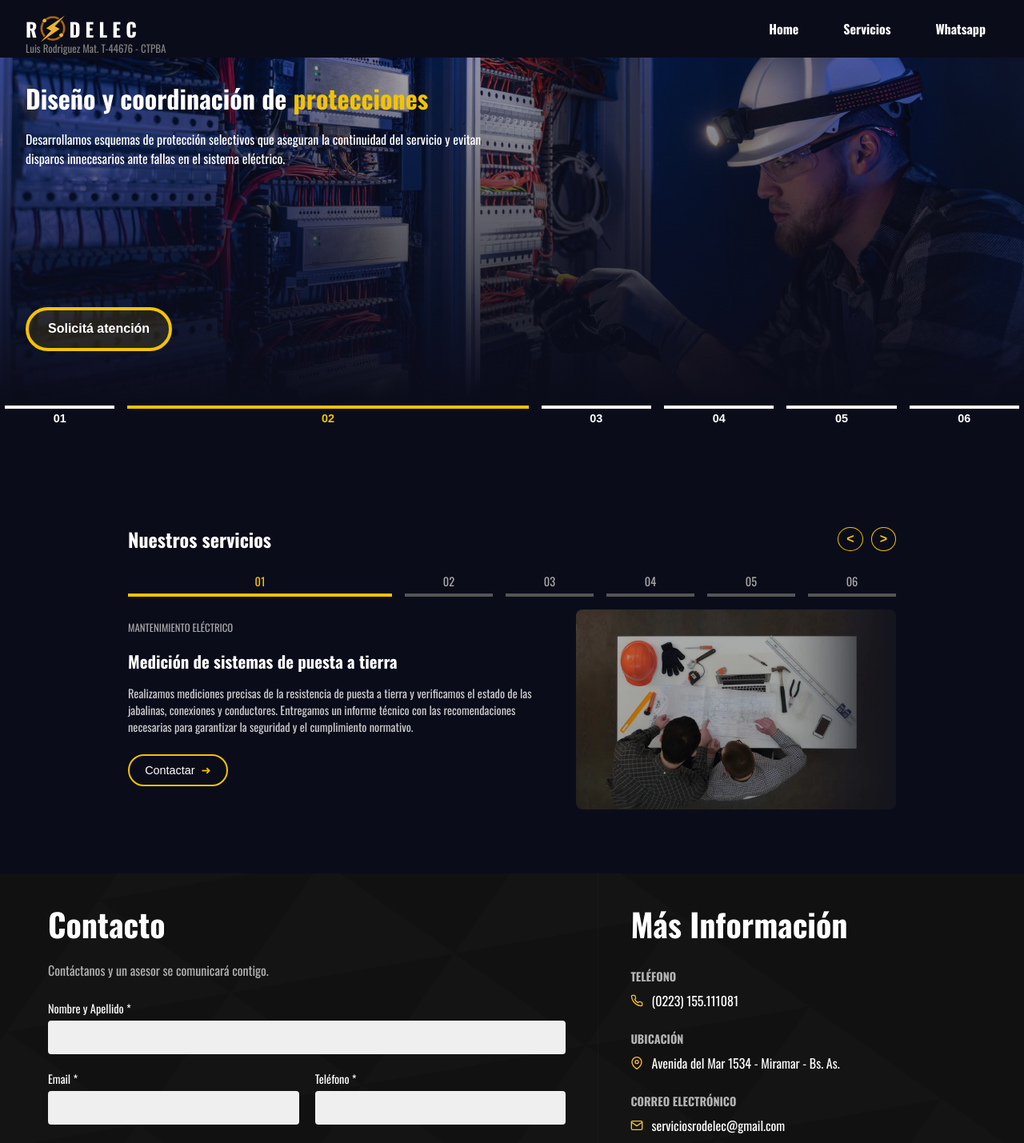
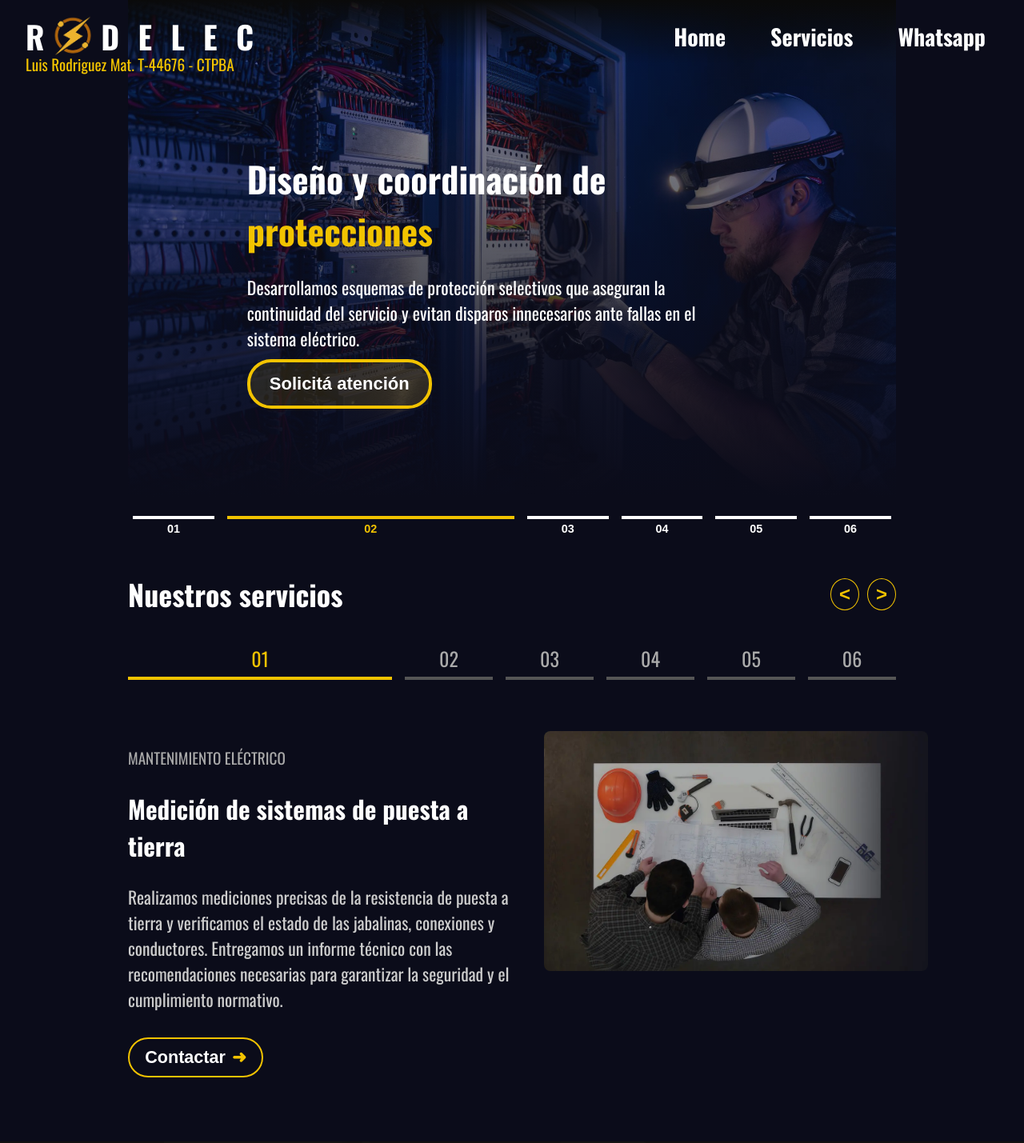
Before and after one commit to theMarroc/rodelec, a React (Vite) app: page / in a window 1280 px wide. Shown: the top 1429 px of the page at 80% size. Built offline with nearby package versions, Linux system fonts and the light colour scheme.

Commit message:
V 2 Railway

```diff
--- a/index.html
+++ b/index.html
@@ -2,7 +2,7 @@
 <html lang="en">
   <head>
     <meta charset="UTF-8" />
-    <link rel="icon" type="image/svg+xml" href="/vite.svg" />
+    <link rel="icon" type="image/png" href="/logo-rodelec.png" />
     <meta name="viewport" content="width=device-width, initial-scale=1.0" />
     <title>Rodelec</title>
   </head>
--- a/src/App.jsx
+++ b/src/App.jsx
@@ -1,19 +1,42 @@
 import React from "react";
 import { BrowserRouter, Routes, Route } from "react-router-dom";
+
 import Header from "./components/Header";
-import FooterForm from "./components/FooterForm";
 import Carousel from "./components/Carousel";
 import Services from "./components/Services";
+import Slider from "./components/Slider";
+import FooterForm from "./components/FooterForm";
 import Footer from "./components/Footer";
 
 function App() {
   return (
     <BrowserRouter>
       <Header />
+
+      {/* Rutas */}
       <Routes>
-        <Route path="/" element={<Carousel />} />
+        <Route
+          path="/"
+          element={
+            <>
+              <Carousel />
+              <Services />
+              {/* <Slider /> */}
+            </>
+          }
+        />
+        <Route
+          path="/Services"
+          element={
+            <>
+
+              <Services />
+            </>
+          }
+        />
       </Routes>
-      <Services />
+
+
       <FooterForm />
       <Footer />
     </BrowserRouter>
--- a/src/components/Carousel.jsx
+++ b/src/components/Carousel.jsx
@@ -1,161 +1,7 @@
 import React, { useState, useEffect } from "react";
 import styled, { createGlobalStyle, keyframes } from "styled-components";
 
-const GlobalStyle = createGlobalStyle`
-  @import url('https://fonts.googleapis.com/css2?family=Lobster&family=Oswald:wght@200..700&display=swap');
 
-  body {
-    margin: 0;
-    font-family: 'Oswald', sans-serif;
-
-
-  }
-`;
-
-const CarouselWrapper = styled.section`
-  position: relative;
-  width: 100%;
-  height: 60vh;
-  background: url(${props => props.bg}) center/cover no-repeat;
-  display: flex;
-  color: #fff;
-  transition: background 0.5s ease-in-out;
-
-`;
-
-const Overlay = styled.div`
-  position: absolute;
-  top: 0;
-  left: 0;
-  width: 100%;
-  height: 100%;
-  background: linear-gradient(90deg, rgba(0,0,0,0.8) 50%, transparent 100%);
-  pointer-events: none; /* para no bloquear clics */
-  z-index: 1;
-`;
-const Overlay2 = styled.div`
-  position: absolute;
-  top: 0;
-  left: 0;
-  width: 100%;
-  height: 100%;
-  background: linear-gradient(360deg, #0b0c1a 10%, transparent 150%);
-  pointer-events: none; /* para no bloquear clics */
-  z-index: 1;
-`;
-
-
-const Content = styled.div`
-  position: relative;
-  z-index: 2;
-  max-width: 600px;
-  padding: 0rem 2rem 0rem 2rem;
-`;
-
-const Title = styled.h2`
-  font-size: 2rem;
-  font-weight: bold;
-  margin-bottom: 1rem;
-
-  span {
-    color: #f2c300;
-  }
-`;
-
-const Text = styled.p`
-  font-size: 1rem;
-  margin-bottom: 2rem;
-`;
-
-const Button = styled.button`
-  position: absolute;
-  top: 65%;
-  left: 2rem;
-  background-color: #f2c2001c;
-  border: solid 4px #f2c300;
-  color: #fff;
-  padding: 0.9rem 1.5rem;
-  font-size: 1rem;
-  border-radius: 30px;
-  font-weight: bold;
-  cursor: pointer;
-  transition: 0.3s;
-  z-index: 4;
-
-  &:hover {
-    background-color: #f2c300;
-    color: #000;
-  }
-`;
-
-// Sliders del Carousel
-const NavContainer = styled.div`
-  position: absolute;
-  justify-content: center;
-  bottom: 20px;
-  left: 0;
-  width: 100%;
-  display: flex;
-  gap: 4px;
-  z-index: 3;
-`;
-
-const SlideButton = styled.button`
-  flex-grow: ${props => (props.active ? 4 : 1)};
-  display: flex;
-  flex-direction: column;
-  align-items: center;
-  justify-content: center;
-  background: none;
-  border: none;
-  cursor: pointer;
-  color: ${props => (props.active ? "#f2c300" : "#fff")};
-  font-weight: bold;
-  font-size: 0.9rem;
-  transition: all 0.3s ease;
-
-  &::before {
-    content: "";
-    display: block;
-    width: 100%;
-    height: 4px;
-    background-color: ${props => (props.active ? "#f2c300" : "#fff")};
-    margin-bottom: 4px;
-    transition: all 0.3s ease;
-  }
-
-  &:hover::before {
-    background-color: #f2c300;
-  }
-
-  &:hover {
-    color: #f2c300;
-  }
-`;
-
-//Touchpad del Carousel
-
-const NavButton = styled.button`
-  position: absolute;
-  top: 0;
-  bottom: 0;
-  width: 50%;
-  background: transparent;
-  border: none;
-  z-index: 2;
-
-  &:hover {
-    background: rgba(0, 0, 0, 0.005);
-  }
-`;
-
-const PrevButton = styled(NavButton)`
-  left: 0;
-`;
-
-const NextButton = styled(NavButton)`
-  right: 0;
-`;
 
 
 const Carousel = () => {
@@ -230,9 +76,12 @@ const Carousel = () => {
   };
 
   return (
-    // <Padder>
+    <Padder>
       <CarouselWrapper bg={slides[current].image}>
-      <Overlay2 />
+
+      {/* <Overlay /> */}
+        <TopOverlay />
+        <MidOverlay />
 
         <Content>
           <Title dangerouslySetInnerHTML={{ __html: slides[current].title }} />
@@ -259,8 +108,204 @@ const Carousel = () => {
         </NavContainer>
 
       </CarouselWrapper>
-    // </Padder>
+    </Padder>
   );
 };
 
 export default Carousel;
+
+const GlobalStyle = createGlobalStyle`
+  @import url('https://fonts.googleapis.com/css2?family=Lobster&family=Oswald:wght@200..700&display=swap');
+
+  body {
+    margin: 0;
+    font-family: 'Oswald', sans-serif;
+
+  }
+`;
+
+const Padder = styled.div`
+  @media (min-width: 768px) {
+    padding: 0 10rem;
+    background: #0b0c1a;
+  }
+`
+
+
+const CarouselWrapper = styled.section`
+  position: relative;
+  width: 100%;
+  height: 60vh;
+  background: url(${props => props.bg}) center/cover no-repeat;
+  display: flex;
+  color: #fff;
+  transition: background 0.5s ease-in-out;
+  margin-top: -80px; /* Para que el Header esté sobre el Carousel */
+  padding-top: 80px;
+  z-index: 0;
+  @media (min-width: 768px) {
+    height: 75vh;
+    font-size: 22px;
+    margin-top: -90px;
+    padding-top: 90px;
+  }
+`;
+
+const TopOverlay = styled.div`
+  position: absolute;
+  top: 0;
+  left: 0;
+  width: 100%;
+  height: 80px;
+  background: linear-gradient(to bottom, rgba(10,10,10,10), transparent);
+  pointer-events: none;
+  z-index: 2;
+`;
+const Overlay = styled.div`
+  position: absolute;
+  top: 0;
+  left: 0;
+  width: 100%;
+  height: 100%;
+  pointer-events: none;
+  z-index: 2;
+
+  /* Degradado que oscurece bordes y deja el centro más visible */
+  background: radial-gradient(
+    circle at center,
+    rgba(0, 0, 0, 0) 60%,   /* centro transparente */
+    rgba(0, 0, 0, 0.8) 75%, /* bordes semi-oscuros */
+    rgba(0, 0, 0, 0.99) 100% /* esquinas más oscuras */
+  );
+`;
+
+const MidOverlay = styled.div`
+  position: absolute;
+  top: 0;
+  left: 0;
+  width: 100%;
+  height: 100%;
+  background: linear-gradient(360deg, #0b0c1a 10%, transparent 150%);
+  pointer-events: none;
+  z-index: 1;
+`;
+
+
+
+const Content = styled.div`
+  position: relative;
+  z-index: 2;
+  max-width: 600px;
+  padding: 0rem 2rem 0rem 2rem;
+  @media (min-width: 768px) {
+    padding: 4rem 0 0 9.3rem;
+  }
+`;
+
+const Title = styled.h2`
+  font-size: 2em;
+  font-weight: bold;
+  margin-bottom: 1rem;
+
+  span {
+    color: #f2c300;
+  }
+`;
+
+const Text = styled.p`
+  font-size: 1em;
+  margin-bottom: 2rem;
+`;
+
+const Button = styled.button`
+  position: absolute;
+  top: 65%;
+  left: 2rem;
+  background-color: #f2c2001c;
+  border: solid 4px #f2c300;
+  color: #fff;
+  padding: 0.9rem 1.5rem;
+  font-size: 1em;
+  border-radius: 30px;
+  font-weight: bold;
+  cursor: pointer;
+  transition: 0.3s;
+  z-index: 4;
+
+  &:hover {
+    background-color: #f2c300;
+    color: #000;
+  }
+  @media (min-width: 768px) {
+    left: 9.3rem;
+  }
+`;
+
+// Sliders del Carousel
+const NavContainer = styled.div`
+  position: absolute;
+  justify-content: center;
+  bottom: 20px;
+  left: 0;
+  width: 100%;
+  display: flex;
+  gap: 4px;
+  z-index: 3;
+`;
+
+const SlideButton = styled.button`
+  flex-grow: ${props => (props.active ? 4 : 1)};
+  display: flex;
+  flex-direction: column;
+  align-items: center;
+  justify-content: center;
+  background: none;
+  border: none;
+  cursor: pointer;
+  color: ${props => (props.active ? "#f2c300" : "#fff")};
+  font-weight: bold;
+  font-size: 0.9rem;
+  transition: all 0.3s ease;
+
+  &::before {
+    content: "";
+    display: block;
+    width: 100%;
+    height: 4px;
+    background-color: ${props => (props.active ? "#f2c300" : "#fff")};
+    margin-bottom: 4px;
+    transition: all 0.3s ease;
+  }
+
+  &:hover::before {
+    background-color: #f2c300;
+  }
+
+  &:hover {
+    color: #f2c300;
+  }
+`;
+
+//Touchpad del Carousel
+
+const NavButton = styled.button`
+  position: absolute;
+  top: 0;
+  bottom: 0;
+  width: 50%;
+  background: transparent;
+  border: none;
+  z-index: 2;
+
+  &:hover {
+    background: rgba(0, 0, 0, 0.005);
+  }
+`;
+
+const PrevButton = styled(NavButton)`
+  left: 0;
+`;
+
+const NextButton = styled(NavButton)`
+  right: 0;
+`;
--- a/src/components/FooterForm.jsx
+++ b/src/components/FooterForm.jsx
@@ -142,7 +142,7 @@ const FooterForm = () => {
 
             <SubmitButton type="submit" disabled={isSending}>
               <ButtonText>{isSending ? 'Enviando...' : 'Enviar Información'}</ButtonText>
-              {!isSending && <ButtonIcon>➔</ButtonIcon>}
+              {!isSending && <ButtonIcon>➜</ButtonIcon>}
             </SubmitButton>
 
             {statusMessage && <StatusMessage>{statusMessage}</StatusMessage>}
@@ -203,18 +203,18 @@ const backgroundAnimation = keyframes`
   to { transform: rotate(360deg) scale(1.05); }
 `;
 
-export const FooterContainer = styled.footer`
+const FooterContainer = styled.footer`
   position: relative;
   background-color: ${COLORS.primaryBg};
   color: ${COLORS.text};
   padding: 0 0 20px 0;
-  overflow-x: hidden; /* para scroll horizontal */
-  overflow-y: visible; /* permitir altura natural */
+  overflow-x: hidden;
+  overflow-y: hidden;
 `;
 
 
 
-export const BackgroundOverlay = styled.div`
+const BackgroundOverlay = styled.div`
   position: absolute;
   top: 0;
   left: 0;
@@ -227,10 +227,11 @@ export const BackgroundOverlay = styled.div`
   background-repeat: repeat;
   animation: ${backgroundAnimation} 60s linear infinite;
   z-index: 0;
+  overflow: hidden;
 `;
 
 
-export const ContentWrapper = styled.div`
+const ContentWrapper = styled.div`
   position: relative;
   max-width: 1200px;
   margin: 0 auto;
@@ -248,14 +249,17 @@ export const ContentWrapper = styled.div`
   @media (max-width: 576px) {
     padding: 0 15px;
   }
+  @media (min-width: 768px) {
+    padding: 5rem 10rem;
+  }
 `;
 
 
-export const ContactSection = styled.div`
+const ContactSection = styled.div`
   flex: 3;
 `;
 
-export const SalesSection = styled.div`
+const SalesSection = styled.div`
   flex: 2;
   padding-left: 40px;
   border-left: 1px solid ${COLORS.secondaryBg};
@@ -268,18 +272,19 @@ export const SalesSection = styled.div`
   }
 `;
 
-export const Title = styled.h2`
+const Title = styled.h2`
   font-size: 2.5rem;
   font-weight: 700;
   margin-bottom: 5px;
   color: ${COLORS.text};
+  border-bottom: 1px solid grey;
 
   @media (max-width: 576px) {
     font-size: 2rem;
   }
 `;
 
-export const Subtitle = styled.p`
+const Subtitle = styled.p`
   font-size: 1rem;
   color: ${COLORS.label};
   margin-bottom: 25px;
@@ -289,7 +294,7 @@ export const Subtitle = styled.p`
   }
 `;
 
-export const Form = styled.form`
+const Form = styled.form`
   display: flex;
   flex-direction: column;
   gap: 20px;
@@ -300,7 +305,7 @@ export const Form = styled.form`
   }
 `;
 
-export const FormRow = styled.div`
+const FormRow = styled.div`
   display: flex;
   gap: 20px;
 
@@ -310,7 +315,7 @@ export const FormRow = styled.div`
   }
 `;
 
-export const FormControl = styled.div`
+const FormControl = styled.div`
   flex: 1;
   display: flex;
   flex-direction: column;
@@ -327,7 +332,7 @@ export const FormControl = styled.div`
   }
 `;
 
-export const Label = styled.label`
+const Label = styled.label`
   font-size: 0.9rem;
   font-weight: 400;
   color: ${COLORS.text};
@@ -359,7 +364,7 @@ const BaseInputStyles = css`
   }
 `;
 
-export const Input = styled.input`
+const Input = styled.input`
   ${BaseInputStyles}
   box-sizing: border-box; /* importante para que padding no aumente ancho */
 
@@ -370,7 +375,7 @@ export const Input = styled.input`
   }
 `;
 
-export const Select = styled.select`
+const Select = styled.select`
   width: 100%;
   padding: 0.5rem;
   border-radius: 5px;
@@ -388,7 +393,7 @@ export const Select = styled.select`
   }
 `;
 
-export const Textarea = styled.textarea`
+const Textarea = styled.textarea`
   ${BaseInputStyles}
   box-sizing: border-box;
 
@@ -399,7 +404,7 @@ export const Textarea = styled.textarea`
   }
 `;
 
-export const SubmitButton = styled.button`
+const SubmitButton = styled.button`
   align-self: flex-start;
   display: flex;
   align-items: center;
@@ -408,7 +413,7 @@ export const SubmitButton = styled.button`
   background-color: ${COLORS.buttonBg};
   color: ${COLORS.primaryBg};
   border: none;
-  border-radius: 4px;
+  border-radius: 30px;
   font-size: 1.1rem;
   font-weight: 600;
   cursor: pointer;
@@ -425,7 +430,9 @@ export const SubmitButton = styled.button`
   }
 `;
 
-export const ButtonText = styled.span`
+
+
+const ButtonText = styled.span`
   margin-right: 10px;
 
   @media (max-width: 576px) {
@@ -433,7 +440,7 @@ export const ButtonText = styled.span`
   }
 `;
 
-export const ButtonIcon = styled.span`
+const ButtonIcon = styled.span`
   font-size: 1.2rem;
   line-height: 1;
 
@@ -442,13 +449,13 @@ export const ButtonIcon = styled.span`
   }
 `;
 
-export const StatusMessage = styled.p`
+const StatusMessage = styled.p`
   margin-top: 10px;
   font-size: 0.95rem;
   color: ${COLORS.text};
 `;
 
-export const ContactInfoTitle = styled.h3`
+const ContactInfoTitle = styled.h3`
   font-size: 0.9rem;
   font-weight: 700;
   color: ${COLORS.label};
@@ -457,7 +464,7 @@ export const ContactInfoTitle = styled.h3`
   text-transform: uppercase;
 `;
 
-export const ContactInfoItem = styled.div`
+const ContactInfoItem = styled.div`
   display: flex;
   align-items: center;
   margin-bottom: 10px;
@@ -468,19 +475,19 @@ export const ContactInfoItem = styled.div`
   }
 `;
 
-export const ContactInfoText = styled.p`
+const ContactInfoText = styled.p`
   font-size: 1rem;
   color: ${COLORS.text};
   margin: 0;
 `;
 
-export const SocialIcons = styled.div`
+const SocialIcons = styled.div`
   display: flex;
   gap: 15px;
   margin-top: 10px;
 `;
 
-export const SocialIconLink = styled.a`
+const SocialIconLink = styled.a`
   color: ${COLORS.text};
   width: 35px;
   height: 35px;
--- a/src/components/Header.jsx
+++ b/src/components/Header.jsx
@@ -1,6 +1,64 @@
-import React, { useState } from "react";
+import React, { useState, useEffect } from "react";
 import styled, { createGlobalStyle, keyframes } from "styled-components";
 import { Link } from "react-router-dom";
+
+
+
+const Header = () => {
+  const [menuOpen, setMenuOpen] = useState(false);
+  const [scrolled, setScrolled] = useState(false);
+
+  // Manejar scroll para cambiar color de fondo
+  useEffect(() => {
+    const handleScroll = () => {
+      setScrolled(window.scrollY > 50);
+    };
+
+    window.addEventListener("scroll", handleScroll);
+    return () => window.removeEventListener("scroll", handleScroll);
+  }, []);
+
+  return (
+    <HeaderWrapper scrolled={scrolled} menuOpen={menuOpen}>
+
+      <GlobalStyle />
+      <Logo>
+        R<img src="/logo-rodelec-alt.png" alt="logo" />D E L E C
+      </Logo>
+
+      <SubHeader>Luis Rodriguez Mat. T-44676 - CTPBA</SubHeader>
+
+      <Hamburger onClick={() => setMenuOpen(!menuOpen)}>
+        <span style={{ transform: menuOpen ? "rotate(45deg) translate(5px, 5px)" : "none" }}></span>
+        <span style={{ opacity: menuOpen ? 0 : 1 }}></span>
+        <span style={{ transform: menuOpen ? "rotate(-45deg) translate(6px, -6px)" : "none" }}></span>
+      </Hamburger>
+
+      <Nav open={menuOpen}>
+        <ul>
+          <li>
+            <Link to="/" onClick={() => setMenuOpen(false)}>Home</Link>
+          </li>
+          <li>
+            <Link to="/Services " onClick={() => setMenuOpen(false)}>Servicios</Link>
+          </li>
+          <li>
+            <a
+              href="https://wa.me/2235111081?text=%20Estoy%20interesado%20en%20los%20servicios%20de%20RODELEC"
+              target="_blank"
+              rel="noopener noreferrer"
+              onClick={() => setMenuOpen(false)}
+            >
+              Whatsapp
+            </a>
+          </li>
+        </ul>
+      </Nav>
+    </HeaderWrapper>
+  );
+};
+
+export default Header;
 
 const GlobalStyle = createGlobalStyle`
   @import url('https://fonts.googleapis.com/css2?family=Lobster&family=Oswald:wght@200..700&display=swap');
@@ -27,23 +85,47 @@ const HeaderWrapper = styled.header`
   position: sticky;
   top: 0;
   z-index: 1000;
-  background-color: #0b0c1a;
   padding: 1rem 2rem;
   display: flex;
   justify-content: space-between;
   align-items: center;
+  background-color: ${({ scrolled, menuOpen }) => (scrolled || menuOpen ? "#0b0c1a" : "transparent")};
+  transition: background-color 0.3s ease;
+
+  @media (min-width: 768px) {
+
+    font-size: 28px;
+
+  }
 `;
 
 const Logo = styled.div`
   display: flex;
   align-items: center;
-  font-size: 1.5rem;
+  font-size: 1.4em;
   color: #fff;
   font-weight: bold;
+  letter-spacing: 0.17em;
 
   img {
     height: 40px;
-    /* margin-right: 10px; */
+     @media (min-width: 768px) {
+      height: 58px;
+      padding-right: 6px;
+  }
+
+  }
+`;
+const SubHeader = styled.p`
+  position: absolute;
+  top: 52%;
+  left: 2rem;
+  font-size: 0.77em;
+  color: #f2c300;
+  @media (min-width: 768px) {
+
+    font-size: 0.69em;
+
   }
 `;
 
@@ -64,7 +146,7 @@ const Nav = styled.nav`
       width: 100%;
       background-color: #0b0c1a;
       padding: 1rem 2rem;
-      display: ${props => (props.open ? "flex" : "none")};
+      display: ${({ open }) => (open ? "flex" : "none")};
       animation: ${slideDown} 0.3s ease forwards;
       gap: 0;
     }
@@ -113,63 +195,3 @@ const Hamburger = styled.div`
     display: flex;
   }
 `;
-const SubHeader = styled.p`
-  position: absolute;
-  top: 52%;
-  left: 2rem;
-  font-size: small;
-  color: grey;
-
-`
-
-const Header = () => {
-  const [menuOpen, setMenuOpen] = useState(false);
-
-  return (
-    <HeaderWrapper>
-      <GlobalStyle />
-      <Logo>
-        R<img src="/logo-rodelec-alt.png" alt="logo" />D E L E C
-      </Logo>
-
-      <SubHeader>Luis Rodriguez Mat. T-44676 - CTPBA</SubHeader>
-
-      <Hamburger onClick={() => setMenuOpen(!menuOpen)}>
-        <span style={{ transform: menuOpen ? "rotate(45deg) translate(5px, 5px)" : "none" }}></span>
-        <span style={{ opacity: menuOpen ? 0 : 1 }}></span>
-        <span style={{ transform: menuOpen ? "rotate(-45deg) translate(6px, -6px)" : "none" }}></span>
-      </Hamburger>
-
-      <Nav open={menuOpen}>
-        <ul>
-          <li>
-            <Link to="/" onClick={() => setMenuOpen(false)}>Home</Link>
-          </li>
-          <li>
-            <Link to="/services" onClick={() => setMenuOpen(false)}>Servicios</Link>
-          </li>
-          {/* <li>
-            <Link to="/projects" onClick={() => setMenuOpen(false)}>Proyectos</Link>
-          </li> */}
-          {/* <li>
-            <Link to="/associates" onClick={() => setMenuOpen(false)}>Asociados</Link>
-          </li> */}
-          <li>
-            <a
-              href="https://wa.me/2235111081?text=%20Estoy%20interesado%20en%20los%20servicios%20de%20RODELEC"
-              target="_blank"
-              rel="noopener noreferrer"
-              onClick={() => setMenuOpen(false)}
-            >
-              Whatsapp
-            </a>
-
-          </li>
-        </ul>
-      </Nav>
-
-    </HeaderWrapper>
-  );
-};
-
-export default Header;
--- a/src/components/Services.jsx
+++ b/src/components/Services.jsx
@@ -140,9 +140,14 @@ const Wrapper = styled.section`
   color: #fff;
   padding: 0rem 2rem 2rem 2rem;
   margin: auto;
+  font-size: 0.9em; /* tamaño base para móvil */
 
-    @media (min-width: 768px) {
+  margin-top: -90px; /* Para que el Header esté sobre el Carousel */
+  padding-top: 90px;
+
+  @media (min-width: 768px) {
     padding: 5rem 10rem;
+    font-size: 24px; /* tamaño base para desktop */
   }
 `;
 
@@ -150,8 +155,9 @@ const Header = styled.div`
   display: flex;
   justify-content: space-between;
   align-items: center;
+
   h3 {
-    font-size: 1.5rem;
+    font-size: 1.5em; /* relativo a Wrapper */
     font-weight: bolder;
   }
 `;
@@ -166,7 +172,7 @@ const Arrow = styled.button`
   border: 1px solid #f2c300;
   color: #f2c300;
   font-weight: bold;
-  font-size: 1rem;
+  font-size: 1em;
   padding: 5px 10px;
   border-radius: 50%;
   cursor: pointer;
@@ -184,12 +190,15 @@ const Arrow = styled.button`
 const Progress = styled.div`
   display: flex;
   gap: 1rem;
+  @media (min-width: 768px) {
+    padding: 0 0 3rem 0;
+  }
 `;
 
 const Step = styled.div`
   flex: ${(props) => (props.active ? 3 : 1)};
   text-align: center;
-  font-size: 0.9rem;
+  font-size: 1em; /* relativo a Wrapper */
   position: relative;
   color: ${(props) => (props.active ? "#f2c300" : "#aaa")};
   display: flex;
@@ -223,26 +232,43 @@ const Content = styled.div`
   }
 `;
 const TextWrapper = styled.div`
-  flex: 1; /* ocupa el espacio disponible para el texto */
+  width: 100%;
+  flex: none;
+
+  @media (min-width: 768px) {
+    width: 50%;
+  }
 `;
+
+const Image = styled.img`
+  width: 100%;
+  border-radius: 8px;
+  object-fit: cover;
+
+  @media (min-width: 768px) {
+    width: 50%;
+    height: auto;
+  }
+`;
+
 
 const Category = styled.p`
   color: #aaa;
   text-transform: uppercase;
-  font-size: 0.8rem;
-  margin-bottom: 0.5rem;
+  font-size: 0.8em; /* relativo a Wrapper */
+  margin-bottom: 0.5em;
 `;
 
 const Title = styled.h2`
-  font-size: 1.3rem;
+  font-size: 1.3em; /* relativo a Wrapper */
   color: #fff;
-  margin-bottom: 0.8rem;
+  margin-bottom: 0.8em;
 `;
 
 const Desc = styled.p`
-  font-size: 0.9rem;
+  font-size: 0.9em; /* relativo a Wrapper */
   color: #ccc;
-  margin-bottom: 1.5rem;
+  margin-bottom: 1.5em;
 `;
 
 const Anchor = styled.a`
@@ -254,12 +280,13 @@ const Button = styled.button`
   border: 2px solid #f2c300;
   color: #fff;
   padding: 0.6rem 1.2rem;
-  font-size: 0.9rem;
+  font-size: 0.9em;
   border-radius: 25px;
   cursor: pointer;
   position: relative;
   overflow: hidden;
   transition: all 0.3s ease;
+  font-weight: bold;
 
   &::after {
     content: "➜";
@@ -283,15 +310,3 @@ const Button = styled.button`
     color: #000;
   }
 `;
-
-
-const Image = styled.img`
-  width: 100%;
-  max-width: 400px; /* limita el tamaño de la imagen en desktop */
-  border-radius: 8px;
-  object-fit: cover;
-
-  @media (min-width: 768px) {
-    width: 50%; /* ocupa la mitad del contenedor */
-  }
-`;
--- /dev/null
+++ b/src/components/Slider.jsx
@@ -0,0 +1,60 @@
+import React from "react";
+import styled, { keyframes } from "styled-components";
+
+const scroll = keyframes`
+  from {
+    transform: translateX(0);
+  }
+  to {
+    transform: translateX(-50%);
+  }
+`;
+
+const CarouselContainer = styled.div`
+  overflow: hidden;
+  white-space: nowrap;
+  width: 100%;
+  background: #0b0c1a;
+  padding: 1rem 0;
+  position: relative;
+`;
+
+const LogosWrapper = styled.div`
+  display: inline-flex;
+  animation: ${scroll} 20s linear infinite;
+  &:hover {
+    animation-play-state: paused;
+  }
+`;
+
+const Logo = styled.div`
+  width: 150px;
+  height: 80px;
+  margin: 0 20px;
+  background-color: #222;
+  border-radius: 10px;
+  display: flex;
+  align-items: center;
+  justify-content: center;
+  color: white;
+  font-weight: bold;
+  font-size: 1.2rem;
+  user-select: none;
+`;
+
+const InfiniteCarousel = () => {
+  const logos = ["Sponsor 1", "Sponsor 2", "Sponsor 3", "Sponsor 4", "Sponsor 5", "Sponsor 6", "Sponsor 7", "Sponsor 8", "Sponsor 9", "Sponsor 10"];
+
+  return (
+    <CarouselContainer>
+      <LogosWrapper>
+        {/* Duplicamos los logos para que el scroll sea infinito */}
+        {[...logos, ...logos].map((logo, i) => (
+          <Logo key={i}>{logo}</Logo>
+        ))}
+      </LogosWrapper>
+    </CarouselContainer>
+  );
+};
+
+export default InfiniteCarousel;
```
Lines whose indentation alone changed are shown as unchanged.
